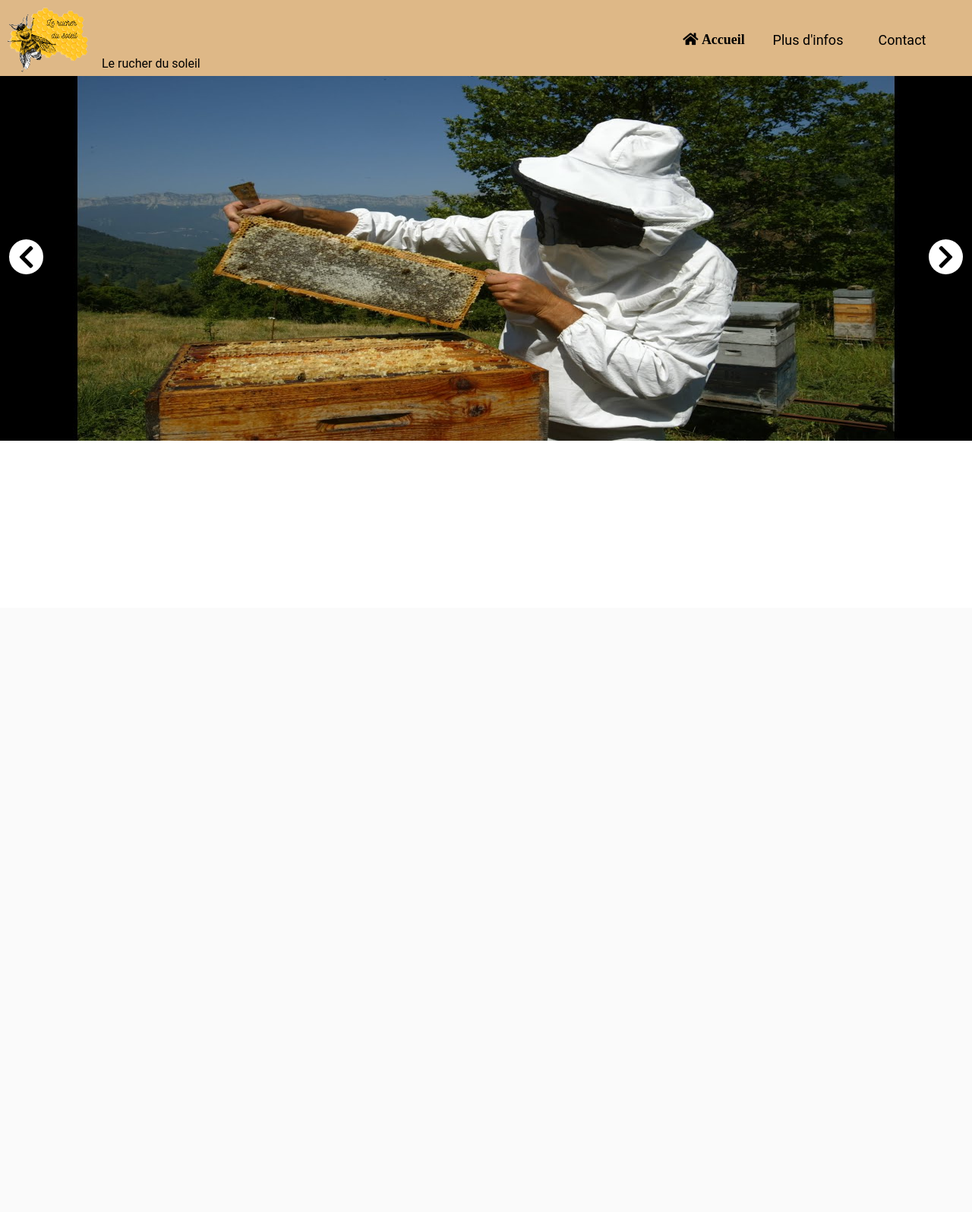
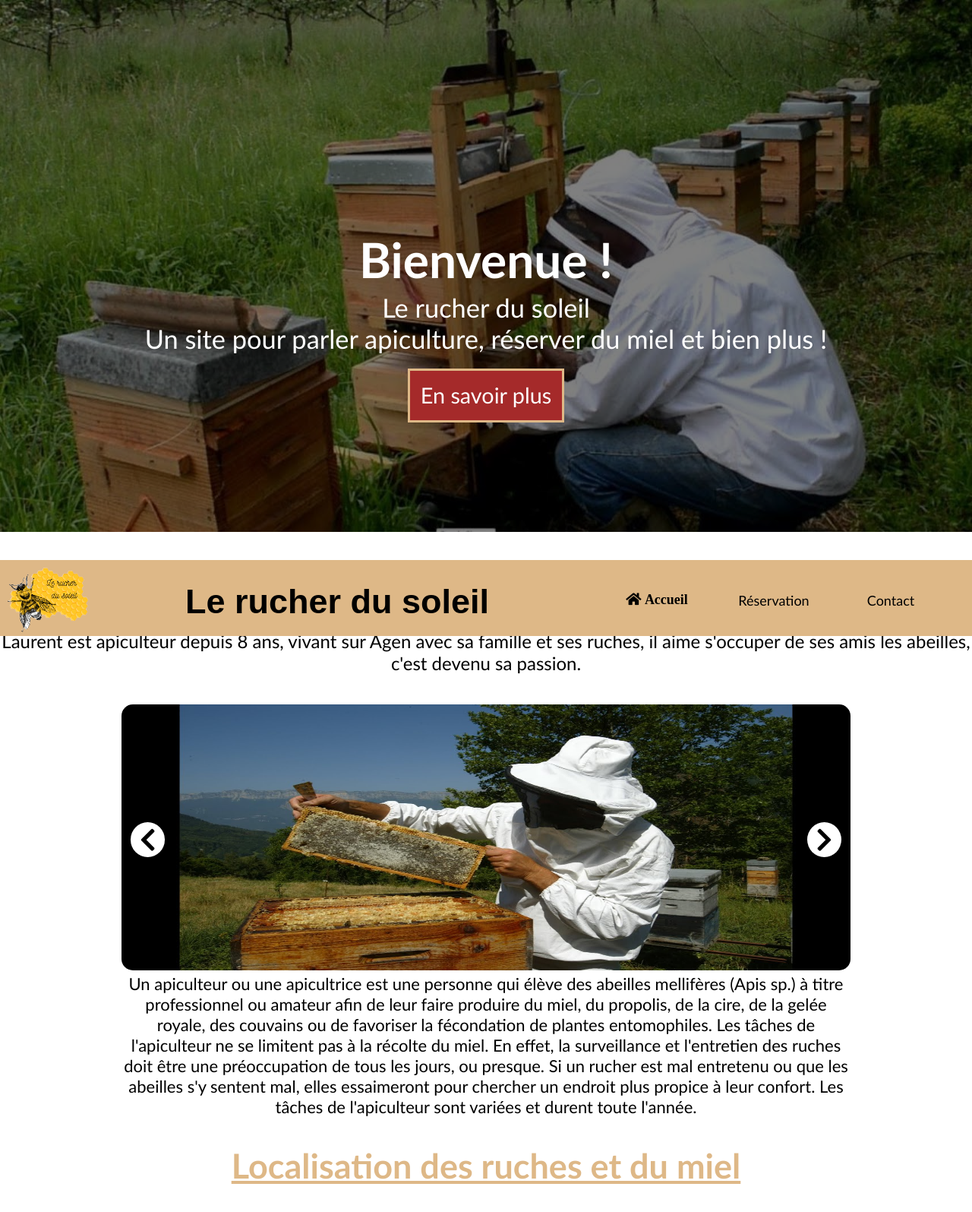
Before and after one commit to louis5476/Projet-5, a PHP site: page / in a window 1280 px wide, after a click on "En savoir plus". Shown: the top 1595 px of the page at 76% size. Before the commit the page ends 580 px from the top, so only its background shows below. Run offline with PHP 8.4, Linux system fonts and the light colour scheme; some libraries are stand-ins or nearby versions.

Commit message:
add all files

```diff
--- /dev/null
+++ b/ControleurAccueil.php
@@ -0,0 +1,12 @@
+<?php
+
+require_once 'Vue.php';
+
+class ControleurAccueil {
+
+  // Affiche l'accueil
+  public function accueil() {
+    $vue = new Vue("Accueil");
+    $vue->generer(array());
+  }
+}
--- /dev/null
+++ b/ControleurReservation.php
@@ -0,0 +1,68 @@
+<?php
+
+require_once 'Miel.php';
+require_once 'Vue.php';
+
+class ControleurReservation {
+
+  private $miel;
+
+  public function __construct() {
+    $this->miel = new Miel();
+  }
+
+  // Affiche la liste des pots
+  public function miels() {
+    $vue = new Vue("Miels");
+    $miels = $this->miel->getMiels();
+    $vue->generer(array('miels' => $miels));
+   }
+
+   // Affiche les détails sur un pot
+  public function miel($idMiel) {
+    $miel = $this->miel->getMiel($idMiel);
+    $vue = new Vue("Miel");
+    $vue->generer(array('miel' => $miel));
+  }
+
+  // Redirection vers la page de reservation
+  public function reservation()
+  {
+      $vue = new Vue("Reservation");
+      $miels = $this->miel->getMiels();
+    $vue->generer(array('miels' => $miels));
+  }
+
+   // Affiche la page pour modifier un prix
+   public function changerPrix($idMiel)
+   {
+       $miel = $this->miel->getMiel($idMiel);
+       $vue = new Vue("ModifierPrix");
+       $vue->generer(array('miel' => $miel));
+   }
+
+   // Modifie un prix déjà existant
+   public function modifierPrix($titre, $contenu, $idMiel)
+   {
+       $modifier = $this->miel->modifierPrix($titre, $contenu, $idMiel);
+       if ($modifier) {
+           header('Location: index.php?action=admin');
+       }
+       throw new \Exception('Impossible de modifier le prix !');
+   }
+
+   // Supprime les données liées à un pot de la bdd
+   public function supprimer($idMiel)
+    {
+        $miel = $this->miel->getBillet($idMiel);
+        $supprimer = $this->miel->deleteBillet($idMiel);
+        $supprimer = $this->miel->deleteBilletCom($idMiel);
+        if ($supprimer) {
+            header('Location: index.php?action=admin');
+
+        }
+        // Actualisation de l'affichage
+        throw new \Exception('Impossible de supprimer l\'article');
+
+    }
+}
--- /dev/null
+++ b/Miel.php
@@ -0,0 +1,41 @@
+<?php
+
+require_once 'Modele.php';
+
+class Miel extends Modele
+{
+
+    // Renvoie la liste de tous les pots, triés par identifiant décroissant
+    public function getMiels()
+    {
+        $sql = 'SELECT ID as id, DATE as date, TITRE as titre, CONTENU as contenu from miel order by titre';
+        $miels = $this->executerRequete($sql);
+        return $miels;
+    }
+
+    // Renvoie les informations sur le miel
+    public function getMiel($idMiel)
+    {
+        $sql = 'SELECT ID as id, DATE as date, TITRE as titre, CONTENU as contenu from miel where ID=?';
+        $miel = $this->executerRequete($sql, array($idMiel));
+        if ($miel->rowCount() > 0) {
+
+            // if ($miel->rowCount() == 1) {
+            return $miel->fetch();
+        }
+        // Accès à la première ligne de résultat
+        else {
+            throw new Exception("Aucun miel ne correspond à l'identifiant '$idMiel'");
+        }
+    }
+
+    // Modifie les données du miel dans la table associée
+    public function modifierMiel($titre, $contenu, $idMiel)
+    {
+        $sql = 'UPDATE miel SET titre=?, contenu=? WHERE `miel`.`ID` = ?';
+        $modifierMiel = $this->executerRequete($sql, array($titre, $contenu, $idMiel));
+
+        return $modifierMiel;
+    }
+
+}
--- /dev/null
+++ b/Modele.php
@@ -0,0 +1,29 @@
+<?php
+
+class Modele {
+
+  // Objet PDO d'accès à la BD
+  private $bdd;
+
+  // Exécute une requête SQL éventuellement paramétrée
+  protected function executerRequete($sql, $params = null) {
+    if ($params == null) {
+      $resultat = $this->getBdd()->query($sql);    // exécution directe
+    }
+    else {
+      $resultat = $this->getBdd()->prepare($sql);  // requête préparée
+      $resultat->execute($params);
+    }
+    return $resultat;
+  }
+
+  // Renvoie un objet de connexion à la BD en initialisant la connexion au besoin
+  private function getBdd() {
+    if ($this->bdd == null) {
+      // Création de la connexion
+      $this->bdd = new PDO('mysql:host=localhost;dbname=projet_5;charset=utf8', 'root', 'root', array(PDO::ATTR_ERRMODE => PDO::ERRMODE_EXCEPTION));
+    }
+    return $this->bdd;
+  }
+
+}
--- /dev/null
+++ b/Routeur.php
@@ -0,0 +1,54 @@
+<?php
+
+require_once 'ControleurAccueil.php';
+require_once 'ControleurReservation.php';
+require_once 'Vue.php';
+
+class Routeur {
+
+    private $ctrlAccueil;
+    private $ctrlReservation;
+
+    public function __construct() {
+        $this->ctrlAccueil = new ControleurAccueil();
+        $this->ctrlReservation = new ControleurReservation();
+    }
+
+    // Route une requête entrante : exécution l'action associée
+    public function routerRequete() {
+        try {
+            if (isset($_GET['action'])) {
+
+                // ACTION POUR ATTEINDRE LA PAGE DE RESERVATION
+                if ($_GET['action'] == 'reservation') {
+                    $this->ctrlReservation->reservation();
+                }
+
+                else
+                    throw new Exception("Action non valide");
+                }
+            else {  // aucune action définie : affichage de l'accueil
+                $this->ctrlAccueil->accueil();
+            }
+        }
+        catch (Exception $e) {
+            $this->erreur($e->getMessage());
+        }
+    }
+
+    // Affiche une erreur
+    private function erreur($msgErreur) {
+        $vue = new Vue("Erreur");
+        $vue->generer(array('msgErreur' => $msgErreur));
+    }
+
+    // Recherche un paramètre dans un tableau
+    private function getParametre($tableau, $nom) {
+        if (isset($tableau[$nom])) {
+            return $tableau[$nom];
+        }
+        else
+            throw new Exception("Paramètre '$nom' absent");
+    }
+
+}
--- /dev/null
+++ b/Vue.php
@@ -0,0 +1,43 @@
+<?php
+
+class Vue {
+
+  // Nom du fichier associé à la vue
+  private $fichier;
+  // Titre de la vue (défini dans le fichier vue)
+  private $titre;
+
+  public function __construct($action) {
+    // Détermination du nom du fichier vue à partir de l'action
+    $this->fichier = "vue" . $action . ".php";
+  }
+
+  // Génère et affiche la vue
+  public function generer($donnees) {
+    // Génération de la partie spécifique de la vue
+    $contenu = $this->genererFichier($this->fichier, $donnees);
+    // Génération du gabarit commun utilisant la partie spécifique
+    $vue = $this->genererFichier('gabarit.php',
+      array('titre' => $this->titre, 'contenu' => $contenu));
+    // Renvoi de la vue au navigateur
+    echo $vue;
+  }
+
+  // Génère un fichier vue et renvoie le résultat produit
+  private function genererFichier($fichier, $donnees) {
+    if (file_exists($fichier)) {
+      // Rend les éléments du tableau $donnees accessibles dans la vue
+      extract($donnees);
+      // Démarrage de la temporisation de sortie
+      ob_start();
+      // Inclut le fichier vue
+      // Son résultat est placé dans le tampon de sortie
+      require $fichier;
+      // Arrêt de la temporisation et renvoi du tampon de sortie
+      return ob_get_clean();
+    }
+    else {
+      throw new Exception("Fichier '$fichier' introuvable");
+    }
+  }
+}
--- /dev/null
+++ b/gabarit.php
@@ -0,0 +1,40 @@
+<!doctype html>
+<html lang="fr">
+
+    <head>
+        <meta charset="utf-8" />
+        <link rel="stylesheet" href="style.css" />
+        <link rel="icon" href="logo.PNG"/>
+        <link rel="stylesheet" href="https://use.fontawesome.com/releases/v5.6.3/css/all.css" />
+        <meta name="viewport" content="width=device-width, initial-scale=1.0, shrink-to-fit=no" />
+        <title><?php $titre ?></title>
+    </head>
+
+    <body>
+        <header>
+            <div id="bloc_logo">
+                <p>Le rucher du soleil</p>
+                <a href="#accueil"> <img id="logo" src="logo.PNG" alt="Logo"/> </a>
+            </div>
+            <div id="bloc_nav">
+                <ul class="menu">
+                    <?php
+                        echo '<li><a href="index.php" title="accueil" class="fas fa-home"> Accueil </a></li>';
+                        echo '<li><a href="index.php?action=reservation" title="reservation"> Réservation </a></li>';
+                        echo '<li><a href="#contact" title="contact"> Contact </a></li>';
+                    ?>
+                </ul>
+            </div>
+        </header>
+
+        <div id="contenu">
+            <?= $contenu ?>   <!-- Élément spécifique -->
+        </div>
+
+        <footer>
+            Site réalisé par GTL en PHP, HTML5 et CSS3.
+        </footer>
+    <script src="Slider.js"></script>
+    <script src="main.js"></script>
+    </body>
+</html>
--- a/index.php
+++ b/index.php
@@ -1,45 +1,7 @@
-<!doctype html>
+<?php
 
-<html lang="fr">
 
-    <head>
-        <meta charset="utf-8" />
-        <link rel="stylesheet" href="style.css" />
-        <link rel="icon" href="logo.PNG"/>
-        <link rel="stylesheet" href="https://use.fontawesome.com/releases/v5.6.3/css/all.css" />
-        <meta name="viewport" content="width=device-width, initial-scale=1.0, shrink-to-fit=no" />
-        <title>Le rucher du soleil</title>
-    </head>
+require 'Routeur.php';
 
-    <body>
-        <header>
-            <div id="bloc_logo">
-                <p>Le rucher du soleil</p>
-                <img id="logo" src="logo.PNG" alt="Logo" />
-            </div>
-            <div id="bloc_nav">
-                <ul class="menu">
-                    <li><a href="#accueil" title="accueil" class="fas fa-home"> Accueil </a></li>
-                    <li><a href="#infos" title="infos"> Plus d'infos </a></li>
-                    <li><a href="#contact" title="contact"> Contact </a></li>
-                </ul>
-            </div>
-        </header>
-        <section>
-            <div id ="slider">
-                <div id="images_slider">
-                    <figure><img class="photos_slider" src="apiculteur_1.jpeg" alt="image1" widht='800' height="480" /></figure>
-                    <figure><img class="photos_slider hidden" src="apiculteur_2.jpeg" alt="image2" widht='800' height="480" /></figure>
-                    <figure><img class="photos_slider hidden" src="apiculteur_3.jpeg" alt="image3" widht='800' height="480" /></figure>
-                </div>
-                <div id="boutons_slider">
-                    <span class="boutons" id="boutongauche"><i class="fas fa-chevron-left"></i></span>
-                    <span class="boutons" id="boutondroite"><i class="fas fa-chevron-right"></i></span>
-                </div>
-            </div>
-        </section>
-
-    <script src="Slider.js"></script>
-    <script src="main.js"></script>
-    </body>
-</html>
+$routeur = new Routeur();
+$routeur->routerRequete();
--- a/style.css
+++ b/style.css
@@ -11,6 +11,17 @@ header {
     flex-wrap: nowrap;
     justify-content: space-between;
     background-color: burlywood;
+    position: fixed;
+    z-index: 1000;
+}
+
+footer {
+    background-color: burlywood;
+    color: white;
+    height: 30px;
+    text-align: center;
+    padding-top: 30px;
+    text-decoration: underline;
 }
 
 /* ------------------------------------------------------------------------------------------------------- */
@@ -21,10 +32,13 @@ header {
 }
 
 #bloc_logo p {
-    font-family: 'roboto', sans-serif;
+    font-family: fantasy;
     position: absolute;
     margin: 74px;
-    left: 60px;
+    left: 170px;
+    font-weight: bold;
+    top: -45px;
+    font-size: 45px;
 }
 
 .menu {
@@ -38,8 +52,8 @@ header {
     text-align: center;
     position: relative;
     padding: 12px;
-    width: 100px;
-    font-family: 'Roboto', sans-serif;
+    width: 130px;
+    font-family: "Gill Sans", sans-serif;
 }
 
 a {
@@ -49,19 +63,89 @@ a {
 }
 
 li a:hover {
-    color: yellow;
-    border-bottom: 4px solid yellowgreen;
+    color: rgb(189, 140, 50);
+    border-bottom: 4px solid rgb(253, 226, 74);
     padding: 2px;
+}
+
+/* ------------------------------------------------------------------------------------------------------- */
+
+.arriere {
+    filter: brightness(0.5);
+    width: 100%;
+    height: 700px;
+}
+
+#presentation {
+    text-align: center;
+    display: flex;
+    justify-content: center;
+}
+
+#presentation h1 {
+    position: absolute;
+    top: 250px;
+    width: 100%;
+    height: 400px;
+    z-index: 2;
+    font-size: 400%;
+    color: white;
+    font-family: "Gill Sans", sans-serif;
+}
+
+#presentation p {
+    position: absolute;
+    top: 350px;
+    width: 100%;
+    height: 500px;
+    z-index: 2;
+    font-size: 215%;
+    color: white;
+    font-family: "Gill Sans", sans-serif;
+}
+
+#presentation a {
+    border: solid burlywood;
+    color: white;
+    background-color: brown;
+    cursor: pointer;
+    padding-top: 15px;
+    font-size: 180%;
+    height: 50px;
+    width: 200px;
+    z-index: 10;
+    top: 485px;
+    position: absolute;
+    font-family: "Gill Sans", sans-serif;
+}
+
+/* ------------------------------------------------------------------------------------------------------- */
+
+h2 {
+    text-align: center;
+    font-size: 45px;
+    text-decoration: underline;
+    font-family: "Gill Sans", sans-serif;
+    color: burlywood;
 }
 
 .hidden {
     display: none;
 }
 
+p {
+    text-align: center;
+    font-size: 24px;
+    font-family: "Gill Sans", sans-serif;
+}
+
 #slider {
-    width: 100%;
+    width: 75%;
     height: 100%;
     position: relative;
+    margin-top: 40px;
+    margin-left: auto;
+    margin-right: auto;
 }
 
 figure {
@@ -72,13 +156,15 @@ figure {
 .photos_slider {
     width: 100%;
     position: relative;
+    border-radius: 15px;
+    height: 350px;
 }
 
 #boutons_slider {
     width: 100%;
     height: 10%;
     position: absolute;
-    top: 215px;
+    top: 155px;
     margin: auto;
     z-index: 2;
     display: flex;
@@ -104,3 +190,9 @@ figure {
     background-color: white;
     cursor: pointer;
 }
+
+.legende {
+    font-size: 22px;
+    text-align: center;
+    font-family: "Gill Sans", sans-serif;
+}
--- /dev/null
+++ b/vueAccueil.php
@@ -0,0 +1,49 @@
+<?php $this->titre = "Le rucher du soleil"; ?>
+
+    <section id="accueil">
+            <div id="presentation">
+                <img class="arriere" src="accueil.jpeg" alt="photo accueil" />
+                <h1><strong>Bienvenue !</strong></h1>
+                <p>Le rucher du soleil </br>
+                Un site pour parler apiculture, réserver du miel et bien plus !</p>
+                <a href="#infos">En savoir plus</a>
+            </div>
+        </section>
+
+        <section id="infos">
+            <div id="service">
+                <h2> Laurent l'apiculteur </h2>
+                <p> Laurent est apiculteur depuis 8 ans, vivant sur Agen avec sa famille et ses ruches, il aime s'occuper de ses amis les abeilles, c'est devenu sa passion. </p>
+            </div>
+            <div id ="slider">
+                <div id="images_slider">
+                    <figure>
+                        <img class="photos_slider" src="apiculteur_1.jpeg" alt="image1" widht='800' height="480" />
+                        <figcaption class="legende">Un apiculteur ou une apicultrice est une personne qui élève des abeilles mellifères (Apis sp.) à titre professionnel ou amateur afin de leur faire produire du miel, du propolis, de la cire, de la gelée royale, des couvains ou de favoriser la fécondation de plantes entomophiles.
+                        Les tâches de l'apiculteur ne se limitent pas à la récolte du miel. En effet, la surveillance et l'entretien des ruches doit être une préoccupation de tous les jours, ou presque. Si un rucher est mal entretenu ou que les abeilles s'y sentent mal, elles essaimeront pour chercher un endroit plus propice à leur confort. Les tâches de l'apiculteur sont variées et durent toute l'année.</figcaption>
+                    </figure>
+                    <figure>
+                        <img class="photos_slider hidden" src="apiculteur_2.jpeg" alt="image2" widht='800' height="480" />
+                        <figcaption class="legende hidden">Le miel est une substance sucrée élaborée par les abeilles à miel à partir de nectar ou de miellat. Elles l'entreposent dans la ruche et s'en nourrissent tout au long de l'année, en particulier lors de périodes climatiques défavorables. Il est aussi consommé par d'autres espèces animales dont l'espèce humaine qui organise sa production par l'élevage des abeilles à miel.</figcaption>
+                    </figure>
+                    <figure>
+                        <img class="photos_slider hidden" src="apiculteur_3.jpeg" alt="image3" widht='800' height="480" />
+                        <figcaption class="legende hidden">Une ruche est une structure presque fermée abritant une colonie d'abeilles. L'intérieur de la ruche est composé de rayons formés par des cellules hexagonales de cire d'abeille. Les abeilles utilisent ces cellules pour le stockage de la nourriture (miel et pollen), et pour le renouvellement de la population (œufs, larves et nymphes).
+                        Intérieur d'une ruche artificielle.
+                        Il a été récemment démontré que la structure hexagonale utilisée par l'abeille depuis des millions d'année est celle qui permet d'aménager le maximum d'alvéoles en utilisant un minimum de cire. La conjecture date du IVe siècle, mais n'a été démontrée qu'en 1999 par le « théorème du nid d'abeille ».
+                        En apiculture, la ruche est l'unité de vie construite par l'apiculteur pour accueillir une colonie d'une des deux espèces d'abeilles domestiquées. Il s'agissait autrefois d'une structure tressée ou creusée dans un tronc mort. Il s'agit aujourd'hui généralement d'une caisse de bois. L'enruchage ou l'enruchement est l'action de peupler d'abeilles une ruche. Un groupe de ruches est un rucher.</figcaption>
+                    </figure>
+                </div>
+                <div id="boutons_slider">
+                    <span class="boutons" id="boutongauche"><i class="fas fa-chevron-left"></i></span>
+                    <span class="boutons" id="boutondroite"><i class="fas fa-chevron-right"></i></span>
+                </div>
+            </div>
+        </section>
+
+        <section id="map">
+            <div id="bloc_map">
+                <h2> Localisation des ruches et du miel </h2>
+                <iframe src="https://www.google.com/maps/embed?pb=!1m18!1m12!1m3!1d49454.8366292507!2d0.6231303722723!3d44.12428475919662!2m3!1f0!2f0!3f0!3m2!1i1024!2i768!4f13.1!3m3!1m2!1s0x12abb43438ff14fd%3A0xd8a4c0be365d880c!2s47390%20Layrac!5e0!3m2!1sfr!2sfr!4v1616760391519!5m2!1sfr!2sfr" width="100%" height="450" style="border:0;" allowfullscreen="" loading="lazy"></iframe>
+            </div>
+        </section>
--- /dev/null
+++ b/vueErreur.php
@@ -0,0 +1,3 @@
+<?php $this->titre = "Echec sur le blog!"; ?>
+
+<p><?= $msgErreur ?></p>
```
Also changed, not shown: Slider.js (+26 -0 lines), index.html (deleted, +0 -46 lines), vueReservation.php (added, +20 -0 lines), accueil.jpeg (added), 1 other file.
